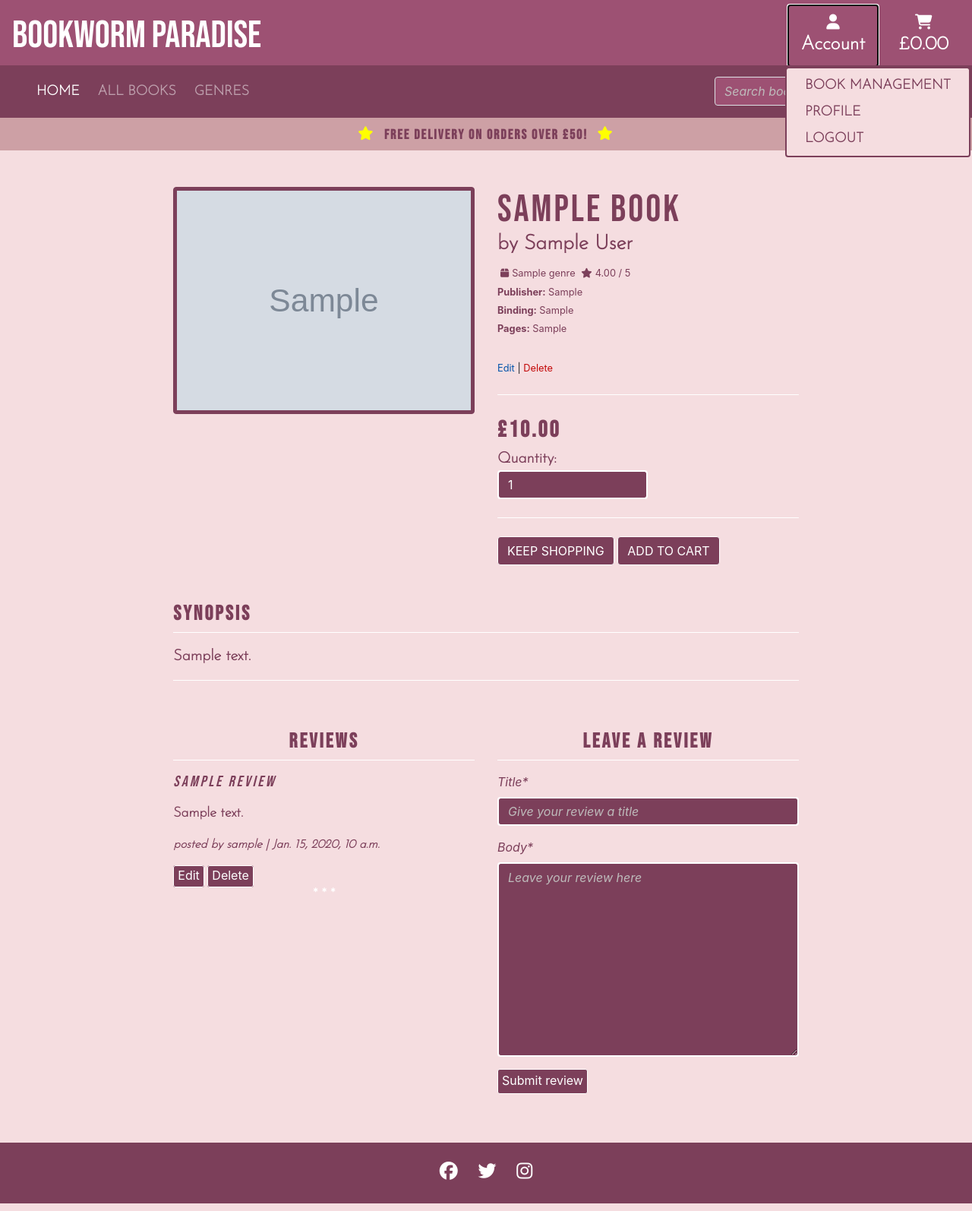
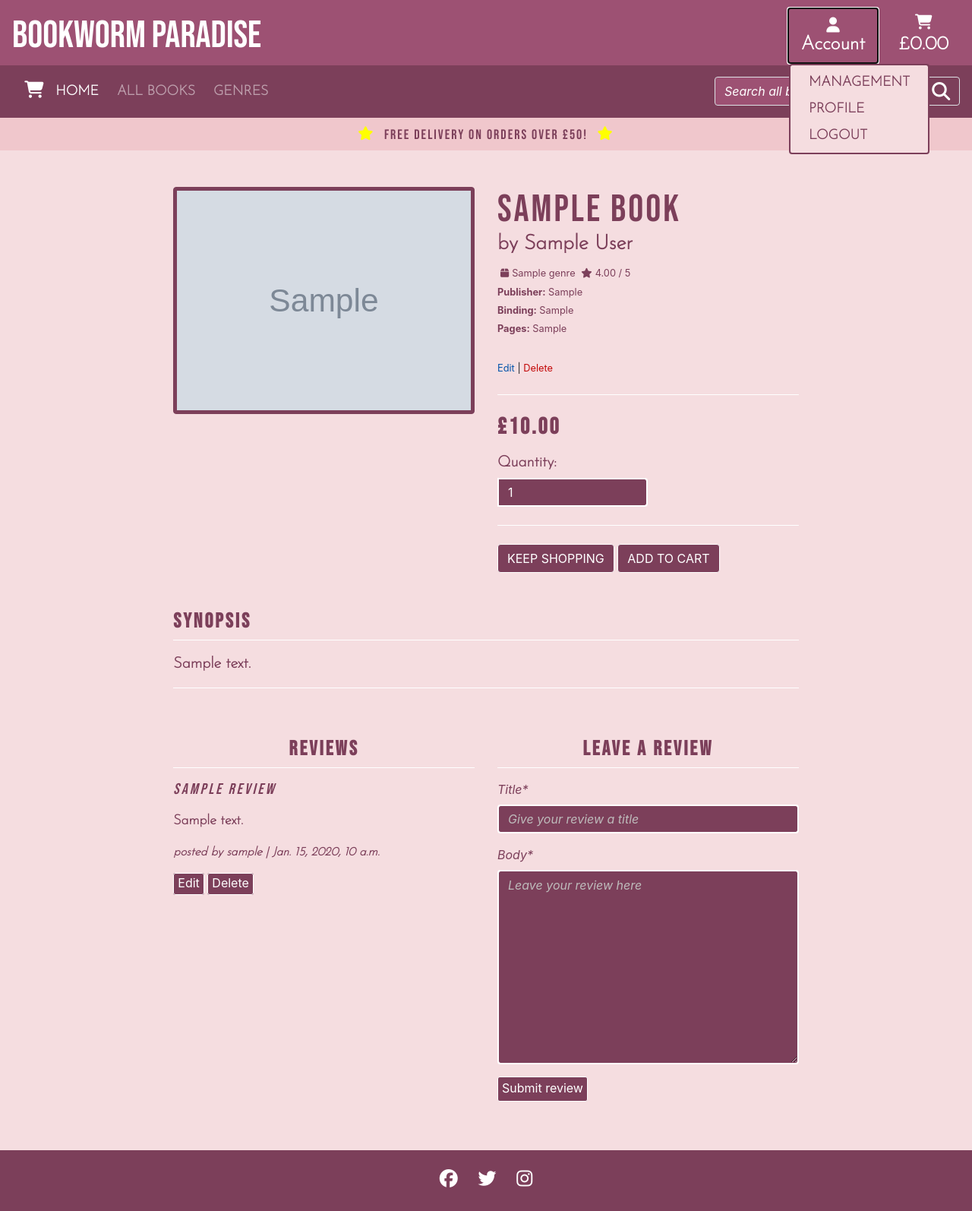
Before and after one commit to OlgaJ1989/bookworm-paradise, a Django app: page /books/1/ in a window 1280 px wide, after a click on "Account". Shown: the whole page at 76% size. Run offline with Django 3.2, Linux system fonts and the light colour scheme; a user stored in the database is signed in; tables that the repository leaves empty hold one stand-in row (values such as "Sample post"); grey boxes marked "Sample" are stand-in pictures; parts of the project's set-up code (start-up, migrations or seed data) failed here and were passed over; some libraries are stand-ins or nearby versions.

Commit message:
Fix errors highlighted by Wave Accessibility Tool

```diff
--- a/products/templates/products/book_details.html
+++ b/products/templates/products/book_details.html
@@ -45,14 +45,18 @@
                 </div>
                 {% endif %}
                 <hr class="rounded my-4">
-                <p class="mb-0 text-left" style="font-size: 30px;" id="price">£{{ book.price }}</p>
+                <h2 class="mb-3 text-left" style="font-size: 30px;" id="price">£{{ book.price }}</h2>
                 <form class="form" action="{% url 'add_to_cart' book.id %}" method="POST">
                     {% csrf_token %}
                     <div class="form-row">
                         <div class="col-12">
-                            <p class="mt-3" style="display: inline;"><strong>Quantity:</strong></p>
-                            <div class="form-group w-50">
+                            <h3 class="mt-3"
+                                style="display: inline; font-family: 'Josefin Sans', sans-serif; font-size: 20px; font-weight: bolder; letter-spacing: normal">
+                                <strong>Quantity:</strong></h3>
+                            <div class="form-group w-50 mt-2">
                                 <div class="input-group">
+                                    <label for="id_qty_{{ book.id }}" class="visually-hidden">Input quantity
+                                        here</label>
                                     <input class="form-control qty_input" type="number" name="quantity" value="1"
                                         min="1" max="99" data-item_id="{{ book.id }}" id="id_qty_{{ book.id }}">
                                 </div>
@@ -72,7 +76,7 @@
     </div>
     <div class="row mb-5">
         <div class="col-12 col-lg-8 offset-lg-2 synopsis-container">
-            <h4><b>Synopsis</b></h4>
+            <h3 style="color:#7C3F5A"><b>Synopsis</b></h3>
             <hr class="mt-1 mb-3">
             <p class="mt-3">{{ book.description }}</p>
             <hr class="mt-1 mb-3">
@@ -92,10 +96,12 @@
             <p class="mt-3">{{ review.body }}</p>
             <p id="posted-by">posted by {{ review.author }} | {{ review.posted_on }}</p>
             {% if request.user == review.author %}
-            <a href="{% url 'edit_review' review.id %}" class="btn-small submit-review delete-book">Edit</a>
-            <a href="{% url 'delete_review' review.id %}" class="btn-small submit-review delete-book">Delete</a>
+            <div class="mb-5">
+                <a href="{% url 'edit_review' review.id %}" class="btn-small submit-review delete-book">Edit</a>
+                <a href="{% url 'delete_review' review.id %}" class="btn-small submit-review delete-book">Delete</a>
+            </div>
             {% endif %}
-            <p style="text-align: center; color: white">* * *</p>
+
             {% endfor %}
             {% endif %}
         </div>
--- a/products/templates/products/books.html
+++ b/products/templates/products/books.html
@@ -9,7 +9,7 @@
             <div class="row mt-1 mb-2">
                 <div class="col-12 col-md-6 my-auto order-md-last d-flex justify-content-center justify-content-md-end">
                     <div class="sort-select-wrapper w-50">
-                        <select id="sort-selector" class="sort-box custom-select custom-select-sm border-rounded">
+                        <select id="sort-selector" class="sort-box custom-select custom-select-sm border-rounded" aria-label="Sort by">
                             <option value="reset" {% if current_sorting == 'None_None' %}selected{% endif %}>Sort by...
                             </option>
                             <option value="price_asc" {% if current_sorting == 'price_asc' %}selected{% endif %}>Price
@@ -63,7 +63,7 @@
                         <div class="card-body pb-0">
                             <h3 class="mb-0">{{ book.title }}</h>
                                 <br>
-                                <p>{{ book.author }}</p>
+                                <h4>{{ book.author }}</h4>
                         </div>
                         <hr>
                         <div class="card-footer pt-0 border-0 text-left">
--- a/static/css/style.css
+++ b/static/css/style.css
@@ -83,6 +83,13 @@ hr {
     font-weight: bolder;
 }
 
+#top-nav h2 {
+    font-family: 'Josefin Sans', sans-serif;
+    font-size: 25px;
+    color: white;
+    font-weight: bolder;
+}
+
 .nav-font {
     color: white;
 }
@@ -103,21 +110,31 @@ hr {
 
 /* Search bar */
 
-::placeholder {
-    font-style: italic;
+#search-bar {
+    background-color: #9d5173;
 }
 
-#search-bar {
-    background-color: #9d5173;
+.visually-hidden:not(:focus):not(:active) {
+    position: absolute !important;
+    height: 1px;
+    width: 1px;
+    overflow: hidden;
+    clip: rect(1px 1px 1px 1px); /* IE6, IE7 */
+    clip: rect(1px, 1px, 1px, 1px);
+    white-space: nowrap; /* added line */
+  }
+
+.search-placeholder::placeholder {
+    color: white !important;
 }
 
 /* Delivery banner */
 
 #delivery-banner {
-    background-color: #cda0a5;
+    background-color: #f0c7cc;
 }
 
-#delivery-banner h4 {
+#delivery-banner h2 {
     font-family: 'Bebas Neue', sans-serif;
     color: #7C3F5A;
     letter-spacing: 2px;
@@ -184,8 +201,10 @@ footer {
 
 #price {
     font-family: 'Bebas Neue', sans-serif;
+    color: #7C3F5A;
     letter-spacing: 3px;
     font-size: 40px;
+    font-weight: bolder;
 }
 
 .jumbotron {
@@ -230,6 +249,13 @@ footer {
     font-family: 'Josefin Sans', sans-serif;
     font-size: 20px;
     font-weight: bolder;
+}
+
+.card h4 {
+    font-family: 'Josefin Sans', sans-serif;
+    font-size: 20px;
+    font-weight: bolder;
+    color: white;
 }
 
 #book-number-container {
@@ -338,6 +364,7 @@ input[type="text"] {
 
 ::placeholder {
     color: rgb(190, 187, 187) !important;
+    font-style: italic;
 }
 
 /* cart.html */
@@ -437,8 +464,6 @@ input[id='id_image'] {
     color: #7C3F5A;
 }
 
-
-
 .cart-notification-wrapper {
     height: 100px;
     overflow-x: hidden;
@@ -505,4 +530,5 @@ input[type='submit']:focus {
     border-style: solid;
     border-width: 1px;
     border-color: white;
+    width: 100%;
 }
--- a/templates/base.html
+++ b/templates/base.html
@@ -52,13 +52,13 @@
                             aria-expanded="false">
                             <div class="text-center nav-font">
                                 <div><i class="fas fa-user fa-lg"></i></div>
-                                <p class="my-0">Account</p>
+                                <h2 class="my-0">Account</h2>
                             </div>
                         </a>
-                        <div class="dropdown-menu border-0" id="main-menu-link" aria-labelledby="navbar-dropdown">
+                        <div class="dropdown-menu border-0" id="main-menu-link" aria-label="navbar-dropdown">
                             {% if user.is_authenticated %}
                             {% if user.is_superuser %}
-                            <a href="{% url 'add_book' %}" class="dropdown-item">Book Management</a>
+                            <a href="{% url 'add_book' %}" class="dropdown-item">Management</a>
                             {% endif %}
                             <a href="{% url 'profile' %}" class="dropdown-item">Profile</a>
                             <a href="{% url 'account_logout' %}" class="dropdown-item">Logout</a>
@@ -98,8 +98,8 @@
         <!-- Free delivery banner -->
         <div id="delivery-banner" class="row text-center" style="margin: auto">
             <div class="col">
-                <h4 class="my-0"><i class="fas fa-star" style="color: yellow;"></i>Free delivery on orders over
-                    £{{ free_delivery_threshold }}!<i class="fas fa-star my-0 py-0" style="color: yellow;"></i></h4>
+                <h2 class="my-0"><i class="fas fa-star" style="color: yellow;"></i>Free delivery on orders over
+                    £{{ free_delivery_threshold }}!<i class="fas fa-star my-0 py-0" style="color: yellow;"></i></h2>
             </div>
         </div>
     </header>
--- a/templates/includes/main-nav.html
+++ b/templates/includes/main-nav.html
@@ -31,10 +31,12 @@
     </ul>
     <form method="GET" action="{% url 'books' %}">
         <div class="input-group w-100 d-none d-lg-flex">
-            <input class="form-control border rounded-left" id="search-bar"
-                style="color: white;" type="text" name="q" placeholder="Search books">
+            <label for="search-bar" class="visually-hidden" style="color:white">Search here</label>
+            <input class="form-control border rounded-left search-placeholder" id="search-bar" type="text" name="q"
+                placeholder="Search all books"></label>
             <div class="input-group-append">
-                <button class="form-control btn btn-black border border-black rounded-right" type="submit">
+                <button class="form-control btn btn-black border border-black rounded-right" aria-label="Search"
+                    type="submit">
                     <span class="icon">
                         <i class="fas fa-search" style="color: white;"></i>
                     </span>
--- a/templates/includes/mobile-nav.html
+++ b/templates/includes/mobile-nav.html
@@ -1,6 +1,27 @@
+<li class="list-inline-item dropdown">
+    <!-- Account -->
+    <a class="nav-link d-block d-lg-none" href="#" id="navbarDropdown" role="button" data-toggle="dropdown"
+        aria-expanded="false" aria-label="Account">
+        <div class="text-center nav-font">
+            <div><i class="fas fa-user fa-lg"></i></div>
+        </div>
+    </a>
+    <div class="dropdown-menu border-0" aria-label="navbar-dropdown">
+        {% if user.is_authenticated %}
+        {% if user.is_superuser %}
+        <a href="{% url 'add_book' %}" class="dropdown-item">Management</a>
+        {% endif %}
+        <a href="" class="dropdown-item">Profile</a>
+        <a href="{% url 'account_logout' %}" class="dropdown-item">Logout</a>
+        {% else %}
+        <a href="{% url 'account_signup' %}" class="dropdown-item">Register</a>
+        <a href="{% url 'account_login' %}" class="dropdown-item">Login</a>
+        {% endif %}
+    </div>
+</li>
 <li class="list-inline-item">
     <!-- Search -->
-    <a class="nav-link d-block d-lg-none" href="#" id="mobile-search" data-toggle="dropdown" aria-haspopup="true"
+    <a class="nav-link d-block d-lg-none" href="#" id="mobile-search" data-toggle="dropdown" aria-label="Search" aria-haspopup="true"
         aria-expanded="false">
         <div class="text-center">
             <div><i class="fas fa-search fa-lg text-white"></i></div>
@@ -11,11 +32,14 @@
         <form method="GET" action="{% url 'books' %}">
             <!-- Search bar -->
             <div class="input-group w-100">
-                <input class="form-control border border-black rounded-left"
-                    style="background-color: #7C3F5A; color: #DA8791;" type="text" name="q"
-                    placeholder="Search our site">
+                <label for="q-input" class="visually-hidden">Search here</label>
+                <input class="form-control border border-black rounded-left search-placeholder" id="q-input"
+                    style="background-color: #7C3F5A; font-size: 1rem;
+                    font-weight: 400 !important;" type="text" name="q"
+                    placeholder="Search all books">
                 <div class="input-group-append">
-                    <button class="form-control btn btn-black border border-black rounded-right" type="submit">
+                    <button class="form-control btn btn-black border border-black rounded-right" type="submit"
+                        aria-label="Search">
                         <span class="icon">
                             <i class="fas fa-search" style="color: #7C3F5A;"></i>
                         </span>
@@ -25,31 +49,9 @@
         </form>
     </div>
 </li>
-<li class="list-inline-item dropdown">
-    <!-- Account -->
-    <a class="nav-link d-block d-lg-none" href="#" id="navbarDropdown" role="button" data-toggle="dropdown"
-        aria-expanded="false">
-        <div class="text-center nav-font">
-            <div><i class="fas fa-user fa-lg"></i></div>
-        </div>
-    </a>
-    <div class="dropdown-menu border-0" aria-labelledby="navbar-dropdown">
-        {% if user.is_authenticated %}
-        {% if user.is_superuser %}
-        <a href="{% url 'add_book' %}" class="dropdown-item">Book Management</a>
-        {% endif %}
-        <a href="" class="dropdown-item">Profile</a>
-        <a href="{% url 'account_logout' %}" class="dropdown-item">Logout</a>
-        {% else %}
-        <a href="{% url 'account_signup' %}" class="dropdown-item">Register</a>
-        <a href="{% url 'account_login' %}" class="dropdown-item">Login</a>
-        {% endif %}
-    </div>
-</li>
 <li class="list-inline-item">
     <!-- Cart -->
-    <a class="{% if grand_total %}text-info font-weight-bold{% else %}text-black{% endif %} nav-link d-block d-lg-none"
-        href="{% url 'view_cart' %}">
+    <a href="{% url 'view_cart' %}" aria-label="Cart">
         <div class="text-center nav-font">
             <div><i class="fas fa fa-shopping-cart fa-lg"></i></div>
         </div>
```
Also changed, not shown: cart/templates/cart/cart.html (+20 -9 lines), checkout/static/checkout/css/checkout.css (+9 -0 lines), checkout/templates/checkout/checkout.html (+14 -20 lines).
